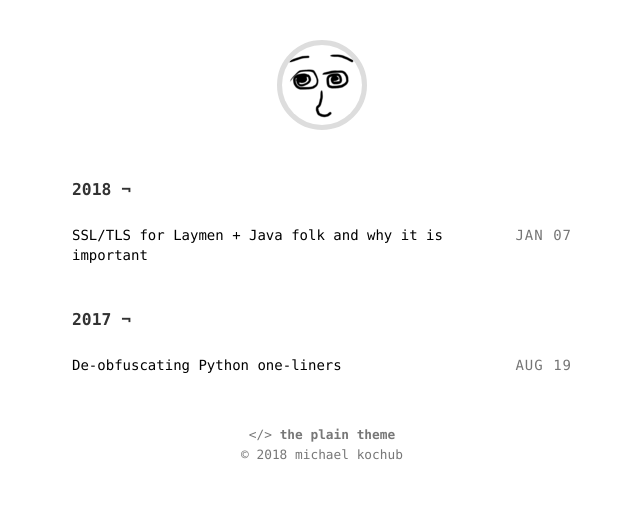
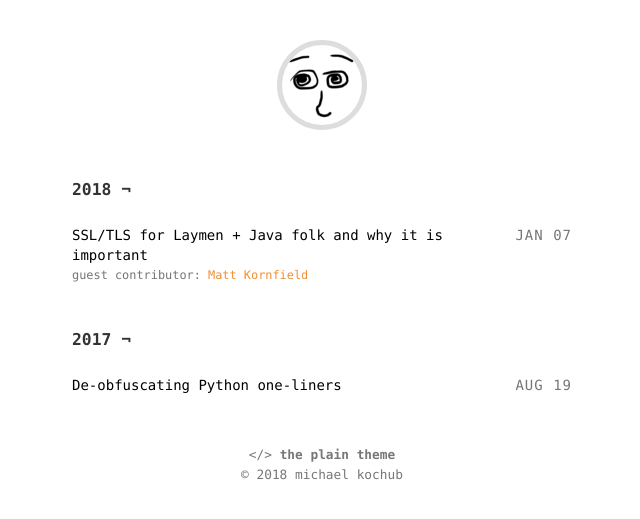
Before and after one commit to michaelkochub/michaelkochub.github.io, a Jekyll site: the page built from index.html, in a window 1280 px wide. Shown: the top 519 px of the page, without its empty margins (318-958 px from the left). Built offline with Jekyll 4.4.1, drawn with Linux system fonts in a browser that asks for light colours.

Commit message:
Add attribution handling for guest authors

```diff
--- /dev/null
+++ b/Gemfile
@@ -0,0 +1,2 @@
+source 'https://rubygems.org'
+gem 'github-pages', group: :jekyll_plugins
--- a/_layouts/post.html
+++ b/_layouts/post.html
@@ -7,6 +7,9 @@ layout: default
 	<div class="center">
 		<h1>{{ page.title }}</h1>
 		<time>{{ page.date | date: '%B %-d, %Y' }}</time>
+		{% if page.contributor %}
+			<div class="contributor-post">{{ page.contributor }}</div>
+		{% endif %}
 	</div>
 
 	<div class="divider"></div>
--- a/_sass/main.scss
+++ b/_sass/main.scss
@@ -1,4 +1,5 @@
 $baseurl: '{{ site.baseurl }}';
+$orange: #f18e32;
 @import "404";
 
 body {
@@ -75,7 +76,7 @@ blockquote {
     -moz-transition: background 1s ease-out;
     &:hover,
     &:focus {
-      background: #f18e32;
+      background: $orange;
     }
     &:hover + .logo-prompt,
     &:focus + .logo-prompt {
@@ -144,6 +145,10 @@ sup {
 }
 time {
   color: #555;
+}
+.contributor-post {
+  color: #555;
+  margin-top: 0.5em;
 }
 code,
 pre {
@@ -312,6 +317,13 @@ section {
         //white-space: nowrap !important;
         word-wrap: normal !important;
       }
+      .contributor-full {
+        font-size: 85%;
+        color: #757575;
+      }
+      .contributor {
+        color: $orange;
+      }
       a {
         text-decoration: none;
         border: 0;
@@ -323,10 +335,12 @@ section {
         margin: 0 0 0 20px;
       }
       span {
-        display: inline-block;
-        color: #757575;
-        letter-spacing: 1px;
-        text-transform: uppercase;
+        .date {
+          display: inline-block;
+          color: #757575;
+          letter-spacing: 1px;
+          text-transform: uppercase;
+        }
       }
       @media (min-width: 992px) {a {
           border-bottom: 2px solid transparent;
--- a/index.html
+++ b/index.html
@@ -18,11 +18,16 @@ layout: default
 		<ul>
 			<li>
 				<div class="post-date">
-					<span>{{ post.date | date: "%b %d" }}</span>
+					<span><div class="date">{{ post.date | date: "%b %d" }}</div></span>
 				</div>
 				<div class="title">
 					<a href="{{ post.url | prepend: site.baseurl }}">{{ post.title }}</a>
 				</div>
+				{% if post.contributor %}
+					<div class="contributor-full">
+						guest contributor: <span class="contributor">{{ post.contributor }}</span>
+					</div>
+				{% endif %}
 			</li>
 		</ul>
 
```
Also changed, not shown: _posts/2018-1-7-ssl-laymen.md (+2 -2 lines), 1 other file.
